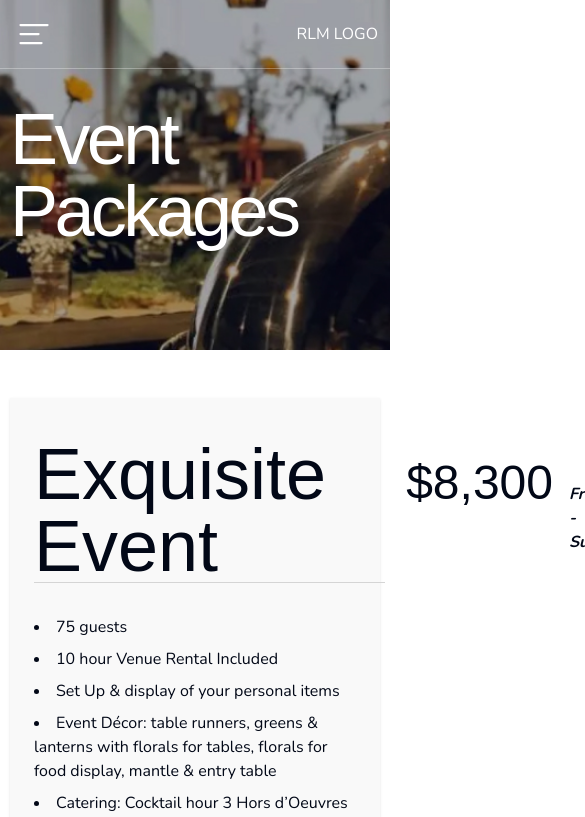
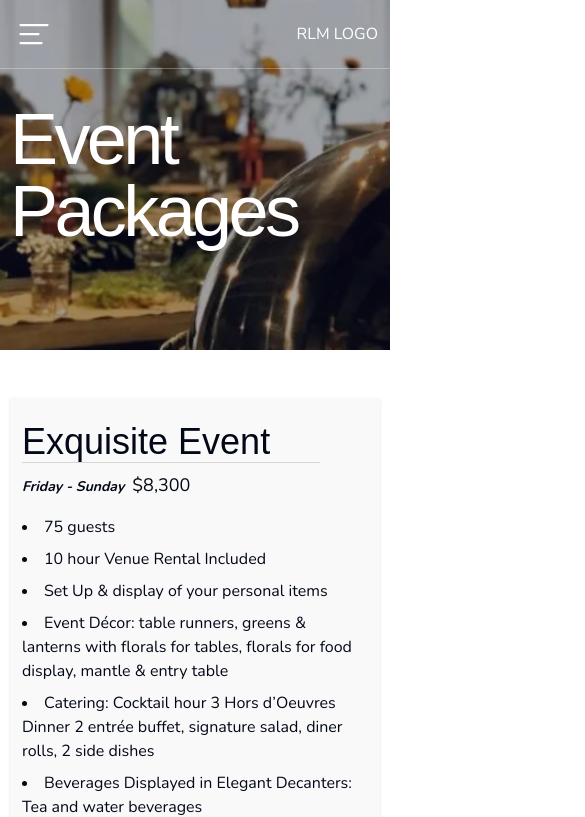
Before and after one commit to Dillonzellis/rlmaffairs-v4, a Next.js app: page /event-packages in a window 390 px wide. Shown: the top 817 px of the page, 585 px wide, since content can reach past the window. Built offline with nearby package versions, Linux system fonts and the light colour scheme; a web font is replaced by a local one.

Commit message:
style: make packages mobile responsive

```diff
--- a/src/app/wedding-packages/page.tsx
+++ b/src/app/wedding-packages/page.tsx
@@ -23,7 +23,7 @@ export default function WeddingPackagePage() {
               <Package key={i} {...pkg} />
             ))}
           </div>
-          <div className="flex gap-8">
+          <div className="flex flex-col gap-8 md:flex-row">
             {smallWeddingPackages.map((pkg, i) => (
               <SmallPackage key={i} {...pkg} />
             ))}
--- a/src/components/sections/packages/Package.tsx
+++ b/src/components/sections/packages/Package.tsx
@@ -7,15 +7,17 @@ export const Package = ({
   reducedPrice,
 }: TypeWeddingPackages) => {
   return (
-    <div className="rounded-sm bg-[#d5d5d5]/15 px-6 py-10 shadow">
-      <div className="flex items-baseline justify-between gap-20">
-        <div className="pb-8">
-          <div className="font-serif text-7xl">{title}</div>
+    <div className="rounded-sm bg-[#d5d5d5]/15 px-3 py-6 shadow md:px-6 md:py-10">
+      <div className="flex flex-col items-baseline justify-between md:flex-row md:gap-20">
+        <div className="pb-2 md:pb-8">
+          <div className="font-serif text-4xl md:text-7xl">{title}</div>
           <hr className="border-t-1 w-[120%] border-[#d5d5d5]"></hr>
         </div>
-        <div className="flex items-baseline gap-4">
-          <div className="font-serif text-5xl">{mainPrice}</div>
-          <div className="font-bold italic">Friday - Sunday</div>
+        <div className="flex flex-row-reverse items-baseline gap-2 pb-4 md:flex-row md:gap-4">
+          <div className="text-lg md:font-serif md:text-5xl">{mainPrice}</div>
+          <div className="text-sm font-bold italic md:text-base">
+            Friday - Sunday
+          </div>
         </div>
       </div>
 
@@ -24,7 +26,7 @@ export const Package = ({
           <li key={i}>{feat}</li>
         ))}
       </ul>
-      <div className="flex gap-2">
+      <div className="flex gap-2 text-sm">
         <div className="font-bold italic">Monday - Thursday</div>
         <div>{reducedPrice}</div>
       </div>
```
